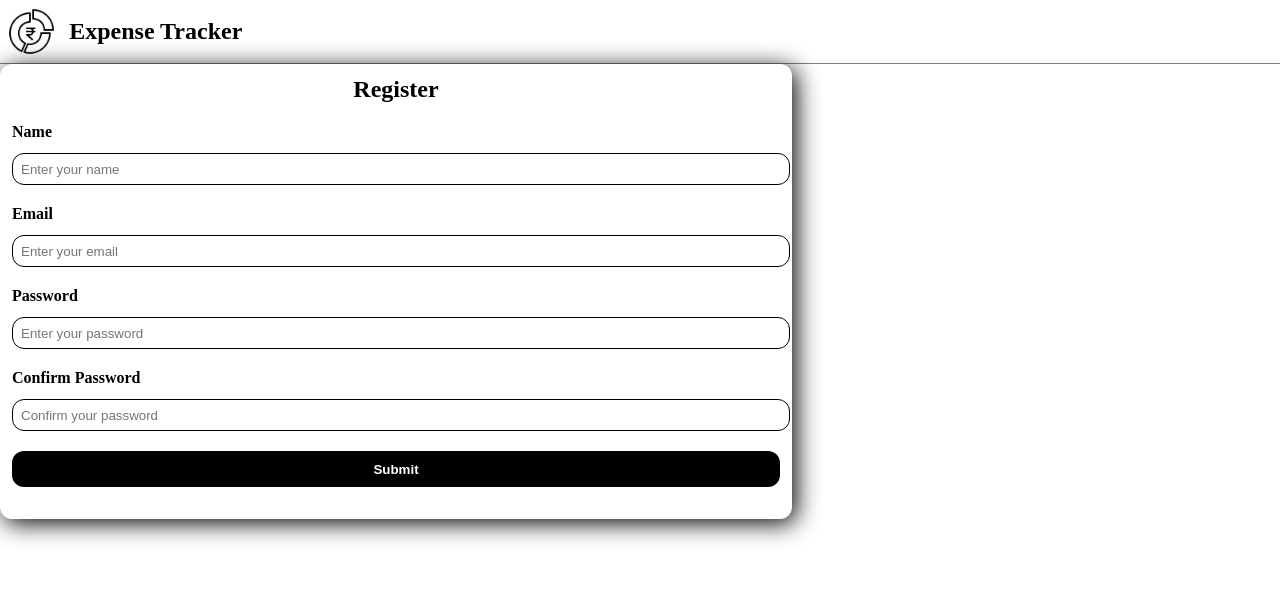
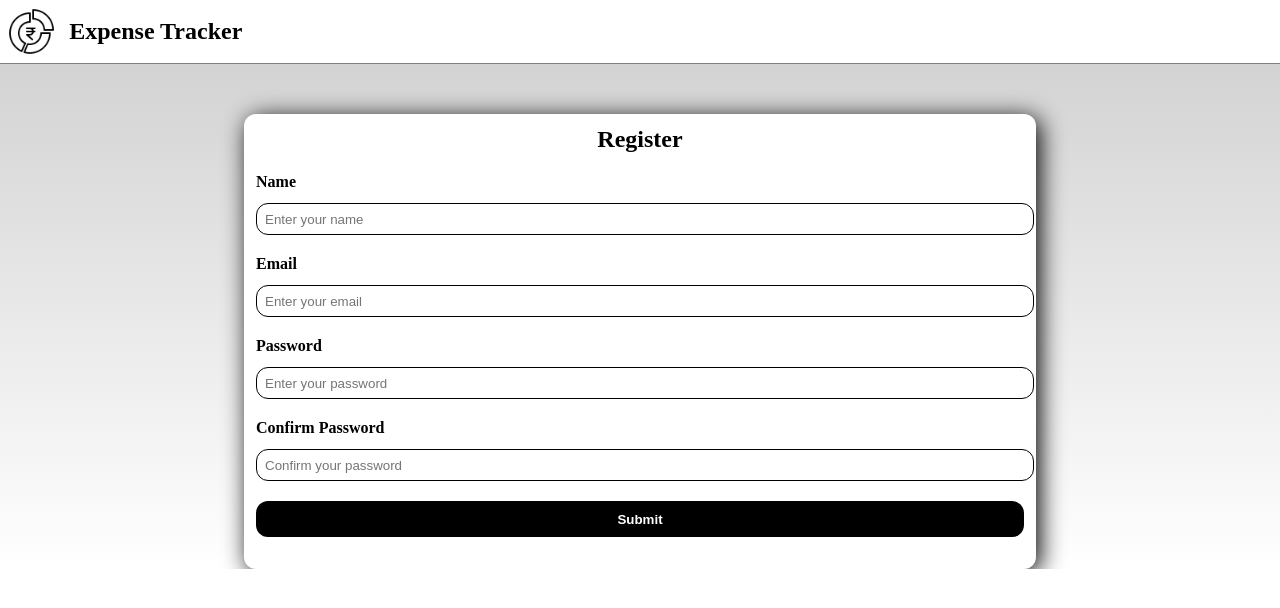
Before and after one commit to mittalabhyu/Fullstack_MERN, a React (Create React App) app in the folder expense_tracker/: page /register in a window 1280 px wide. Shown: the top 608 px of the page. Built offline with nearby package versions, Linux system fonts and the light colour scheme.

Commit message:
button action

```diff
--- a/expense_tracker/src/App.js
+++ b/expense_tracker/src/App.js
@@ -2,12 +2,14 @@ import { Routes, Route } from 'react-router-dom';
 import './asset/css/App.css';
 import Homepage from './components/Homepage';
 import Register from './components/Register';
+import Dashboard from './components/Dashboard';
 function App() {
   return (
     <div>
     <Routes>
       <Route path = "/" element={<Homepage/>} />
       <Route path = "/register" element={<Register/>} />
+      <Route path = "/dashboard" element={<Dashboard/>} />
 
     </Routes>
     </div>
--- a/expense_tracker/src/asset/css/App.css
+++ b/expense_tracker/src/asset/css/App.css
@@ -2,7 +2,10 @@
   margin: 0;
   padding: 0;
 }
-
+html,
+body{
+  overflow:hidden;
+}
 .container{
   background-color: aqua;
   height: 100dvh;
--- /dev/null
+++ b/expense_tracker/src/asset/css/Register.css
@@ -0,0 +1,9 @@
+.mainContainer{
+    background-image: linear-gradient(lightgray,white);
+    display: flex;
+    align-content: center;
+    align-items: center;
+    justify-content:center;
+    justify-items: center;
+    padding-top: 50px;
+    }
--- /dev/null
+++ b/expense_tracker/src/components/Dashboard.js
@@ -0,0 +1,16 @@
+import React from 'react'
+import { useNavigate } from 'react-router-dom'
+function Dashboard() {
+    const navigate = useNavigate();
+    const doLogout = ()=>{
+        navigate("/");
+    }
+  return (
+
+    <div>
+         <button onClick={doLogout}>Logout</button>
+    </div>
+  )
+}
+
+export default Dashboard
--- a/expense_tracker/src/components/Homepage.js
+++ b/expense_tracker/src/components/Homepage.js
@@ -1,7 +1,15 @@
 import React from 'react'
 import img1 from '../asset/img/dashboard.png'
-import { Link } from 'react-router-dom'
+import { Link, useNavigate } from 'react-router-dom'
 function Homepage() {
+
+    const navigate =useNavigate();
+
+    const doLogin = ()=>{
+        console.log("Clicked");
+        navigate("/dashboard");
+
+    }
     return (
         <div className='container'>
             <div className='leftcontainer'>
@@ -39,7 +47,7 @@ function Homepage() {
                     />
                 </div>
                 <div>
-                    <button>Login</button>
+                    <button onClick={doLogin}>Login</button>
                 </div>
                 <div>
                     <span style={{alignSelf:'center'}}>Not a user ?<Link to="/register">Register</Link> </span>
--- a/expense_tracker/src/components/Register.js
+++ b/expense_tracker/src/components/Register.js
@@ -1,7 +1,8 @@
 import React from 'react'
+import '../asset/css/Register.css'
 function Register() {
     return (
-        <div>
+        <div className='mainContainer'>
             <div className='formcard'>
                 <div>
                     <h2 style={{ alignSelf: 'center' }}>Register</h2>
```
